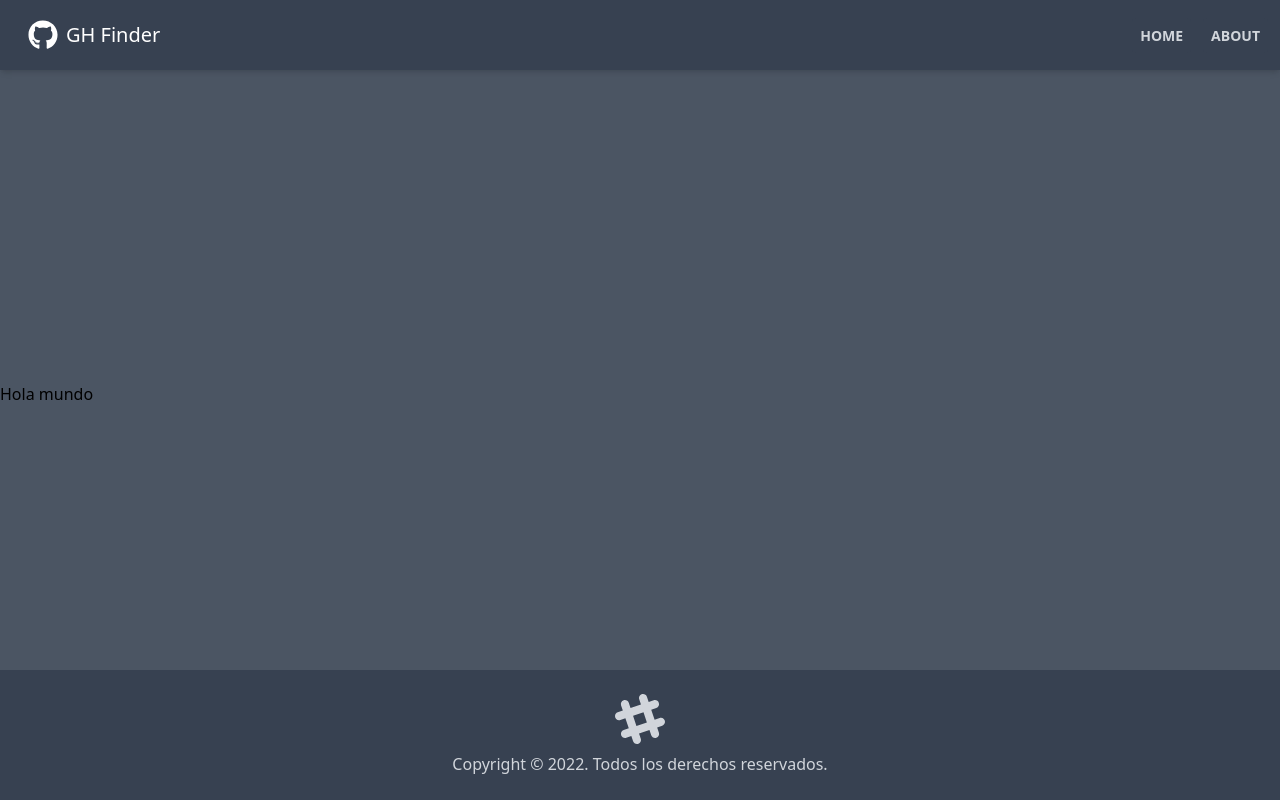
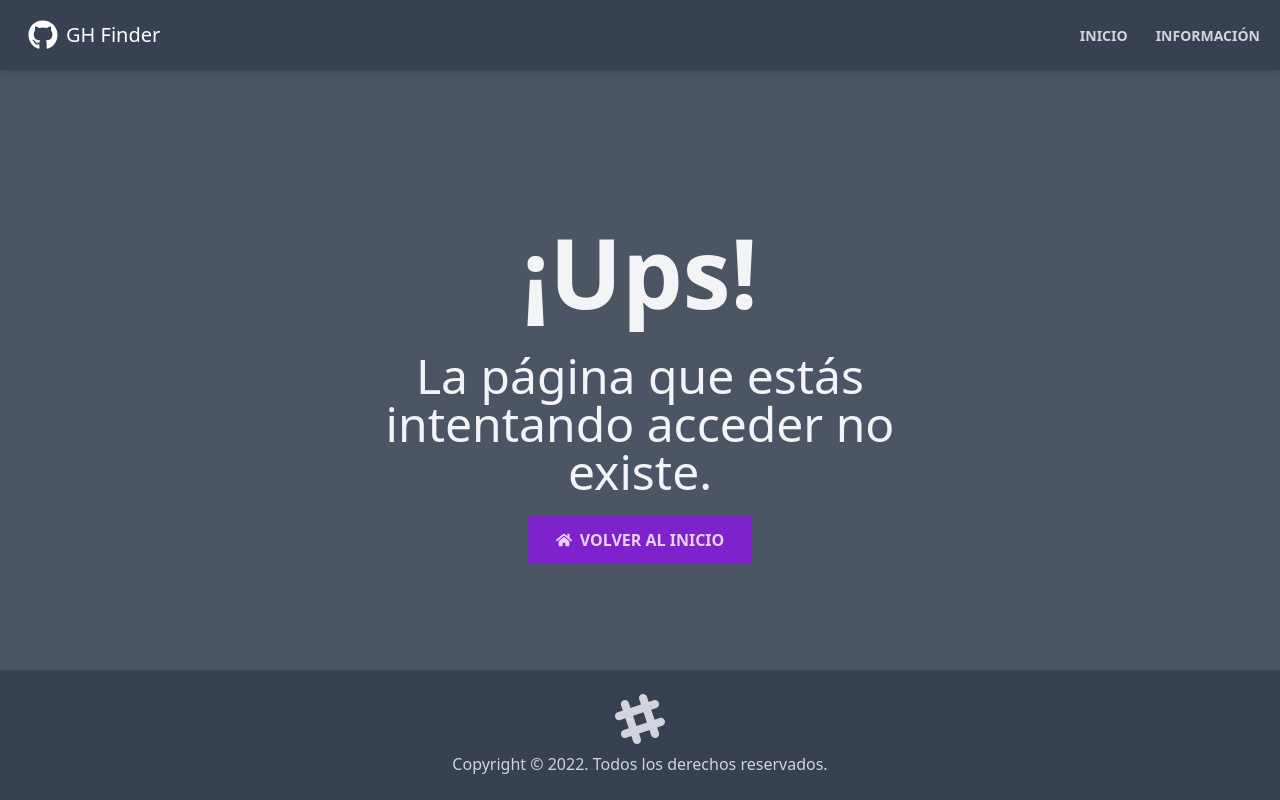
Before and after one commit to jisazamp/github-finder-app, a React (Create React App) app: page /notfound in a window 1280 px wide. Built offline with nearby package versions, Linux system fonts and the light colour scheme.

Commit message:
Pages and routes

```diff
--- a/src/App.js
+++ b/src/App.js
@@ -1,13 +1,28 @@
 import Navbar from './components/layout/Navbar';
 import Footer from './components/layout/Footer';
 
+import Home from './pages/Home';
+import About from './pages/About';
+import NotFound from './pages/NotFound';
+
+import { BrowserRouter as Router, Routes, Route } from 'react-router-dom';
+
 const App = () => {
   return (
-    <div className='flex flex-col justify-between h-screen bg-gray-600'>
-      <Navbar />
-      <main className='container mx-auto'>Hola mundo</main>
-      <Footer />
-    </div>
+    <Router>
+      <div className='flex flex-col justify-between h-screen bg-gray-600'>
+        <Navbar />
+        <main className='container mx-auto'>
+          <Routes>
+            <Route path='/' element={<Home />} />
+            <Route path='/about' element={<About />} />
+            <Route path='/notfound' element={<NotFound />} />
+            <Route path='/*' element={<NotFound />} />
+          </Routes>
+        </main>
+        <Footer />
+      </div>
+    </Router>
   );
 };
 
--- a/src/components/layout/Navbar.jsx
+++ b/src/components/layout/Navbar.jsx
@@ -17,13 +17,13 @@ const Navbar = ({ title }) => {
           to='/'
           className='px-2 py-2 text-sm font-semibold uppercase bg-gray-700 rounded hover:bg-gray-800 hover:text-white hover:text-opacity-95 hover:transition hover:duration-200 hover:cursor-pointer'
         >
-          Home
+          Inicio
         </Link>
         <Link
           to='/about'
           className='px-2 py-2 text-sm font-semibold uppercase bg-gray-700 rounded hover:bg-gray-800 hover:text-white hover:text-opacity-95 hover:transition hover:duration-200 hover:cursor-pointer'
         >
-          About
+          Información
         </Link>
       </div>
     </nav>
--- a/src/index.js
+++ b/src/index.js
@@ -3,13 +3,9 @@ import ReactDOM from 'react-dom';
 import './index.css';
 import App from './App';
 
-import { BrowserRouter as Router, Routes, Route } from 'react-router-dom';
-
 ReactDOM.render(
   <React.StrictMode>
-    <Router>
-      <App />
-    </Router>
+    <App />
   </React.StrictMode>,
   document.getElementById('root')
 );
--- /dev/null
+++ b/src/pages/About.jsx
@@ -0,0 +1,19 @@
+const About = () => {
+  return (
+    <div className='m-3'>
+      <h1 className='mb-5 text-6xl text-gray-100'>Github Finder</h1>
+      <p className='mb-3 text-lg text-gray-200'>
+        Aplicación de React para buscar perfiles de Github y visualizar los
+        detalles del perfil. Este proyecto se hizo como parte del curso de React
+        Front To Back.
+      </p>
+      <div>
+        <p className='font-semibold text-gray-100'>
+          <span className='text-gray-400 '>Versión </span> 1.0.0
+        </p>
+      </div>
+    </div>
+  );
+};
+
+export default About;
--- /dev/null
+++ b/src/pages/Home.jsx
@@ -0,0 +1,9 @@
+const Home = () => {
+  return (
+    <div>
+      <h1 className='text-6xl text-gray-100'>Welcome</h1>
+    </div>
+  );
+};
+
+export default Home;
--- /dev/null
+++ b/src/pages/NotFound.jsx
@@ -0,0 +1,29 @@
+import { FaHome } from 'react-icons/fa';
+import { Link } from 'react-router-dom';
+
+const NotFound = () => {
+  return (
+    <div className='flex items-center justify-center m-3'>
+      <div className='max-w-lg text-center'>
+        <h1 className='text-6xl font-bold text-gray-100 md:text-8xl'>¡Ups!</h1>
+        <p className='mt-8 mb-5 text-3xl text-gray-100 md:text-5xl'>
+          La página que estás intentando acceder no existe.
+        </p>
+
+        <div className='flex'>
+          <div className='mx-auto font-bold uppercase'>
+            <Link
+              className='flex items-center justify-center w-56 px-2 py-3 space-x-2 text-white transition duration-200 bg-purple-700 rounded hover:bg-purple-900 hover:text-opacity-100 text-opacity-80'
+              to='/'
+            >
+              <FaHome className='mr-2' />
+              Volver al inicio
+            </Link>
+          </div>
+        </div>
+      </div>
+    </div>
+  );
+};
+
+export default NotFound;
```
